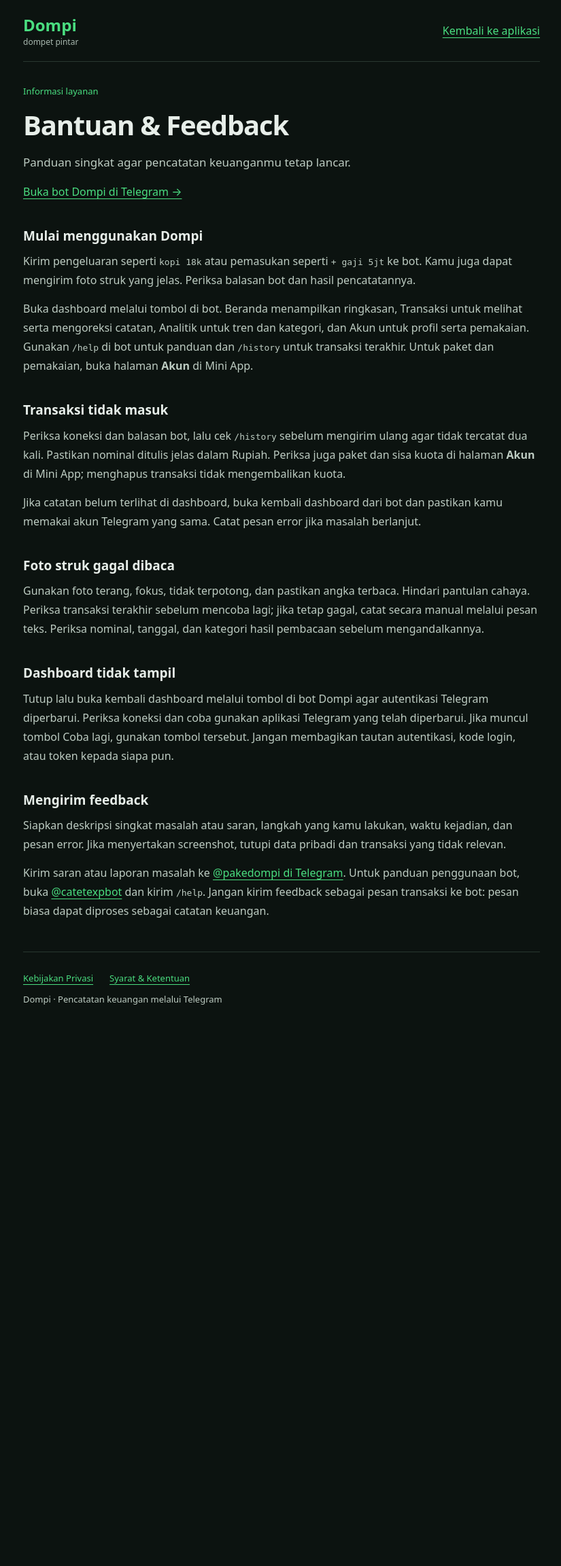
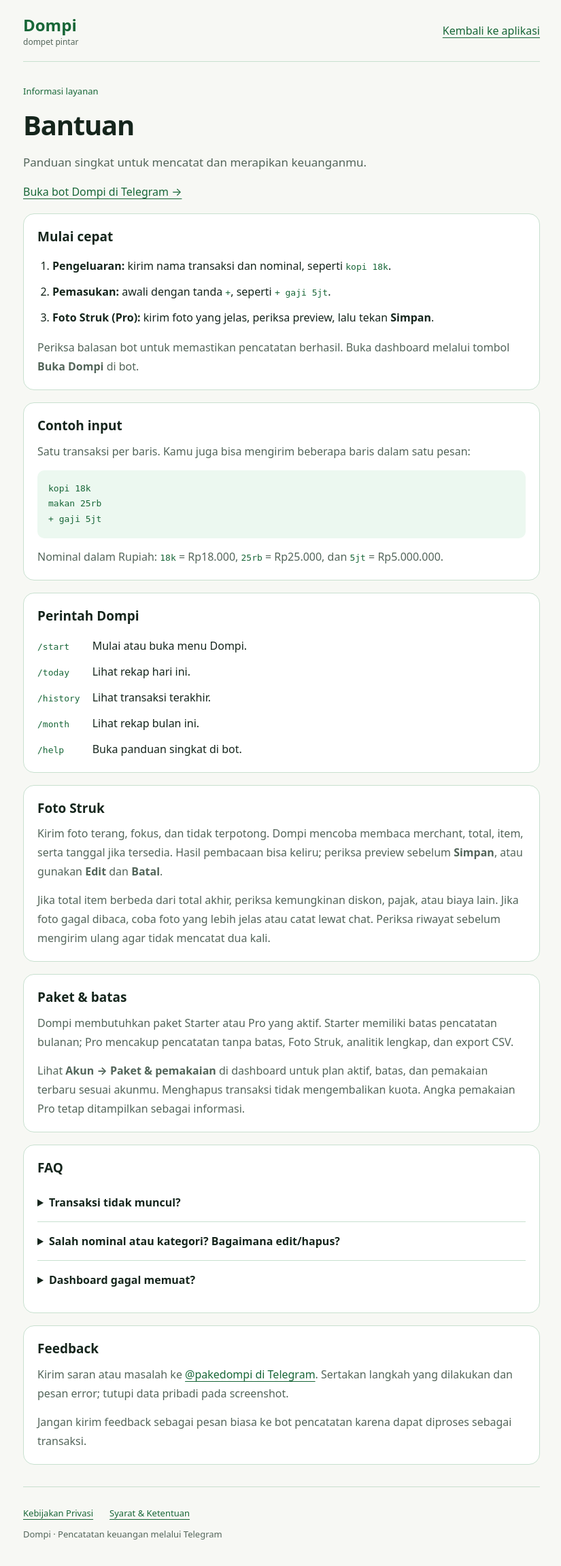
Before and after one commit to cigslab/dompi-dashboard-web, a Flask app: page /help in a window 1280 px wide. Shown: the whole page at 68% size, without its empty margins (226-1051 px from the left). Before the commit the page ends 1478 px from the top, so only its background shows below. Run offline with Flask 3, Linux system fonts and the light colour scheme; parts of the project's set-up code (start-up, migrations or seed data) failed here and were passed over; some libraries are stand-ins or nearby versions.

Commit message:
Complete dashboard help page

```diff
--- /dev/null
+++ b/static/help.css
@@ -0,0 +1,16 @@
+/* Help-only theme: legal and checkout pages retain their existing styles. */
+:root { color-scheme: light; --help-bg: #f7f8f4; --help-surface: #fff; --help-text: #15251c; --help-muted: #53655a; --help-border: #c8e0cf; --help-accent: #176637; --help-soft: #ecf8f0; background: var(--help-bg); color: var(--help-text); }
+:root[data-theme="dark"] { color-scheme: dark; --help-bg: #0d1411; --help-surface: #151e19; --help-text: #edf5ef; --help-muted: #afc0b4; --help-border: #40564a; --help-accent: #8feaab; --help-soft: #203d2b; }
+a, .eyebrow { color: var(--help-accent); }
+p, .brand span { color: var(--help-muted); }
+header, footer { border-color: var(--help-border); }
+section { background: var(--help-surface); border: 1px solid var(--help-border); border-radius: 16px; padding: 20px; margin-top: 18px; }
+section p:last-child { margin-bottom: 0; }
+ol { padding-left: 22px; } li + li { margin-top: 10px; }
+pre { white-space: pre-wrap; overflow-wrap: anywhere; padding: 16px; background: var(--help-soft); border-radius: 10px; }
+code { color: var(--help-accent); }
+dl { display: grid; grid-template-columns: auto minmax(0, 1fr); gap: 10px 18px; margin-bottom: 0; } dd { margin: 0; }
+details + details { border-top: 1px solid var(--help-border); }
+summary { cursor: pointer; padding: 14px 0; font-weight: 600; }
+:focus-visible { outline: 2px solid var(--help-accent); outline-offset: 4px; }
+.skip-link { background: var(--help-surface); }
--- a/templates/help.html
+++ b/templates/help.html
@@ -1,12 +1,32 @@
 {% extends "legal_base.html" %}
-{% block title %}Bantuan &amp; Feedback{% endblock %}
+{% block title %}Bantuan{% endblock %}
+{% block theme_head %}<script src="{{ url_for('static', filename='theme.js') }}"></script>{% endblock %}
+{% block extra_style %}<link rel="stylesheet" href="{{ url_for('static', filename='help.css') }}">{% endblock %}
 {% block content %}
-<h1>Bantuan &amp; Feedback</h1>
-<p class="intro">Panduan singkat agar pencatatan keuanganmu tetap lancar.</p>
+<h1>Bantuan</h1>
+<p class="intro">Panduan singkat untuk mencatat dan merapikan keuanganmu.</p>
 <p><a href="https://t.me/catetexpbot">Buka bot Dompi di Telegram →</a></p>
-<section><h2>Mulai menggunakan Dompi</h2><p>Kirim pengeluaran seperti <code>kopi 18k</code> atau pemasukan seperti <code>+ gaji 5jt</code> ke bot. Kamu juga dapat mengirim foto struk yang jelas. Periksa balasan bot dan hasil pencatatannya.</p><p>Buka dashboard melalui tombol di bot. Beranda menampilkan ringkasan, Transaksi untuk melihat serta mengoreksi catatan, Analitik untuk tren dan kategori, dan Akun untuk profil serta pemakaian. Gunakan <code>/help</code> di bot untuk panduan dan <code>/history</code> untuk transaksi terakhir. Untuk paket dan pemakaian, buka halaman <strong>Akun</strong> di Mini App.</p></section>
-<section><h2>Transaksi tidak masuk</h2><p>Periksa koneksi dan balasan bot, lalu cek <code>/history</code> sebelum mengirim ulang agar tidak tercatat dua kali. Pastikan nominal ditulis jelas dalam Rupiah. Periksa juga paket dan sisa kuota di halaman <strong>Akun</strong> di Mini App; menghapus transaksi tidak mengembalikan kuota.</p><p>Jika catatan belum terlihat di dashboard, buka kembali dashboard dari bot dan pastikan kamu memakai akun Telegram yang sama. Catat pesan error jika masalah berlanjut.</p></section>
-<section><h2>Foto struk gagal dibaca</h2><p>Gunakan foto terang, fokus, tidak terpotong, dan pastikan angka terbaca. Hindari pantulan cahaya. Periksa transaksi terakhir sebelum mencoba lagi; jika tetap gagal, catat secara manual melalui pesan teks. Periksa nominal, tanggal, dan kategori hasil pembacaan sebelum mengandalkannya.</p></section>
-<section><h2>Dashboard tidak tampil</h2><p>Tutup lalu buka kembali dashboard melalui tombol di bot Dompi agar autentikasi Telegram diperbarui. Periksa koneksi dan coba gunakan aplikasi Telegram yang telah diperbarui. Jika muncul tombol Coba lagi, gunakan tombol tersebut. Jangan membagikan tautan autentikasi, kode login, atau token kepada siapa pun.</p></section>
-<section><h2>Mengirim feedback</h2><p>Siapkan deskripsi singkat masalah atau saran, langkah yang kamu lakukan, waktu kejadian, dan pesan error. Jika menyertakan screenshot, tutupi data pribadi dan transaksi yang tidak relevan.</p><p>Kirim saran atau laporan masalah ke <a href="https://t.me/pakedompi">@pakedompi di Telegram</a>. Untuk panduan penggunaan bot, buka <a href="https://t.me/catetexpbot">@catetexpbot</a> dan kirim <code>/help</code>. Jangan kirim feedback sebagai pesan transaksi ke bot: pesan biasa dapat diproses sebagai catatan keuangan.</p></section>
+<section><h2>Mulai cepat</h2><ol>
+<li><strong>Pengeluaran:</strong> kirim nama transaksi dan nominal, seperti <code>kopi 18k</code>.</li>
+<li><strong>Pemasukan:</strong> awali dengan tanda <code>+</code>, seperti <code>+ gaji 5jt</code>.</li>
+<li><strong>Foto Struk (Pro):</strong> kirim foto yang jelas, periksa preview, lalu tekan <strong>Simpan</strong>.</li>
+</ol><p>Periksa balasan bot untuk memastikan pencatatan berhasil. Buka dashboard melalui tombol <strong>Buka Dompi</strong> di bot.</p></section>
+<section><h2>Contoh input</h2><p>Satu transaksi per baris. Kamu juga bisa mengirim beberapa baris dalam satu pesan:</p><pre><code>kopi 18k
+makan 25rb
++ gaji 5jt</code></pre><p>Nominal dalam Rupiah: <code>18k</code> = Rp18.000, <code>25rb</code> = Rp25.000, dan <code>5jt</code> = Rp5.000.000.</p></section>
+<section><h2>Perintah Dompi</h2><dl>
+<dt><code>/start</code></dt><dd>Mulai atau buka menu Dompi.</dd>
+<dt><code>/today</code></dt><dd>Lihat rekap hari ini.</dd>
+<dt><code>/history</code></dt><dd>Lihat transaksi terakhir.</dd>
+<dt><code>/month</code></dt><dd>Lihat rekap bulan ini.</dd>
+<dt><code>/help</code></dt><dd>Buka panduan singkat di bot.</dd>
+</dl></section>
+<section><h2>Foto Struk</h2><p>Kirim foto terang, fokus, dan tidak terpotong. Dompi mencoba membaca merchant, total, item, serta tanggal jika tersedia. Hasil pembacaan bisa keliru; periksa preview sebelum <strong>Simpan</strong>, atau gunakan <strong>Edit</strong> dan <strong>Batal</strong>.</p><p>Jika total item berbeda dari total akhir, periksa kemungkinan diskon, pajak, atau biaya lain. Jika foto gagal dibaca, coba foto yang lebih jelas atau catat lewat chat. Periksa riwayat sebelum mengirim ulang agar tidak mencatat dua kali.</p></section>
+<section><h2>Paket &amp; batas</h2><p>Dompi membutuhkan paket Starter atau Pro yang aktif. Starter memiliki batas pencatatan bulanan; Pro mencakup pencatatan tanpa batas, Foto Struk, analitik lengkap, dan export CSV.</p><p>Lihat <strong>Akun → Paket &amp; pemakaian</strong> di dashboard untuk plan aktif, batas, dan pemakaian terbaru sesuai akunmu. Menghapus transaksi tidak mengembalikan kuota. Angka pemakaian Pro tetap ditampilkan sebagai informasi.</p></section>
+<section><h2>FAQ</h2>
+<details><summary>Transaksi tidak muncul?</summary><p>Periksa balasan bot dan <code>/history</code> sebelum mengirim ulang. Di dashboard, periksa bulan serta filter yang dipilih dan pastikan akun Telegram sama. Cek paket dan pemakaian di Akun.</p></details>
+<details><summary>Salah nominal atau kategori? Bagaimana edit/hapus?</summary><p>Buka <strong>Transaksi</strong>, cari catatannya, lalu pilih <strong>Edit</strong> untuk memperbaiki nominal, kategori, catatan, atau jenis transaksi. Pilih <strong>Hapus</strong> untuk menghapus satu transaksi dan periksa konfirmasinya sebelum melanjutkan.</p></details>
+<details><summary>Dashboard gagal memuat?</summary><p>Tutup lalu buka kembali melalui tombol <strong>Buka Dompi</strong> di bot agar autentikasi Telegram diperbarui. Periksa koneksi, gunakan Telegram terbaru, dan tekan <strong>Coba lagi</strong> jika tersedia. Jangan bagikan tautan autentikasi, kode login, atau token.</p></details>
+</section>
+<section><h2>Feedback</h2><p>Kirim saran atau masalah ke <a href="https://t.me/pakedompi">@pakedompi di Telegram</a>. Sertakan langkah yang dilakukan dan pesan error; tutupi data pribadi pada screenshot.</p><p>Jangan kirim feedback sebagai pesan biasa ke bot pencatatan karena dapat diproses sebagai transaksi.</p></section>
 {% endblock %}
--- a/templates/legal_base.html
+++ b/templates/legal_base.html
@@ -3,9 +3,10 @@
 <head>
     <meta charset="utf-8">
     <meta name="viewport" content="width=device-width, initial-scale=1, viewport-fit=cover">
-    <meta name="color-scheme" content="dark">
+    {% block theme_head %}<meta name="color-scheme" content="dark">{% endblock %}
     <title>{% block title %}{% endblock %} — Dompi</title>
     <link rel="stylesheet" href="{{ url_for('static', filename='legal.css') }}">
+    {% block extra_style %}{% endblock %}
 </head>
 <body>
     <a class="skip-link" href="#content">Lewati ke isi</a>
```
Also changed, not shown: tests/test_public_pages.py (+14 -2 lines).
